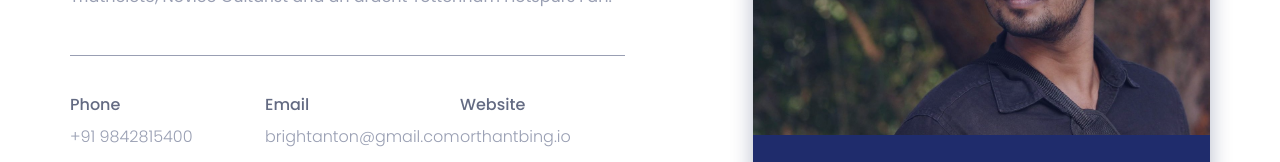
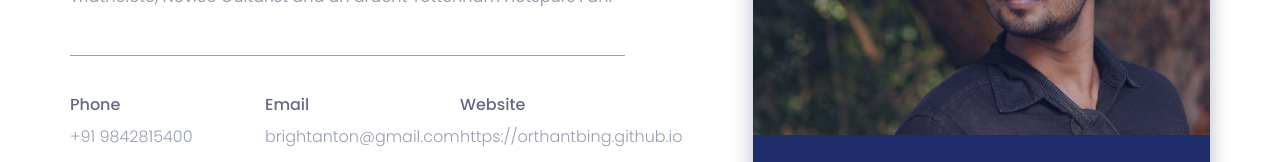
Before and after one commit to OrthantBing/OrthantBing.github.io, a plain HTML site: page index.html in a window 1280 px wide. Shown: the part 1360-1522 px from the top of the page. Drawn offline with nearby package versions, Linux system fonts and the light colour scheme.

Commit message:
url change

```diff
--- a/index.html
+++ b/index.html
@@ -146,7 +146,7 @@
 									<div class="col-sm-4">
 										<div class="single-about-add-info">
 											<h3>website</h3>
-											<p>orthantbing.io</p>
+											<p>https://orthantbing.github.io</p>
 										</div>
 									</div>
 								</div>
@@ -854,7 +854,7 @@
 										</div>
 										<div class="single-contact-add-info">
 											<h3>website</h3>
-											<p>http://antonbrightthomson.io</p>
+											<p>https://orthantbing.github.io</p>
 										</div>
 									</div>
 								</div><!--/.contact-adress-->
```
